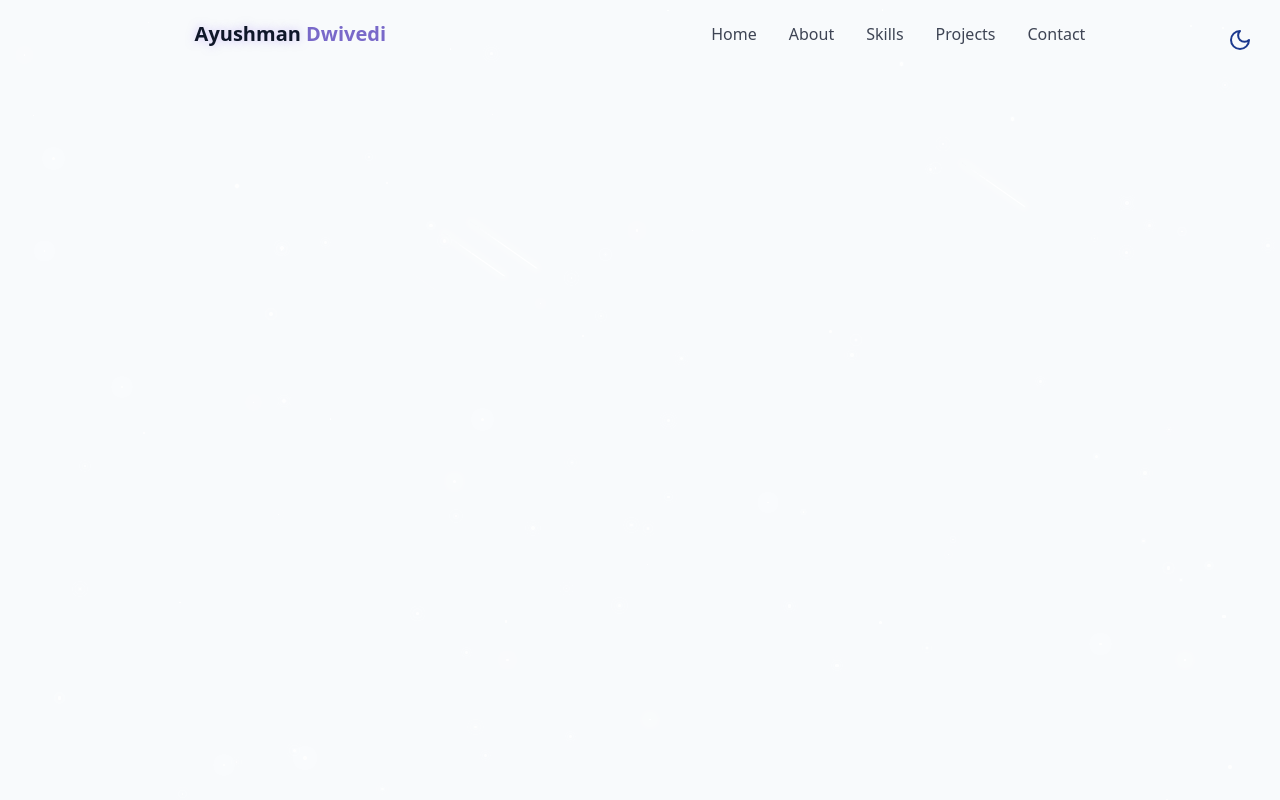
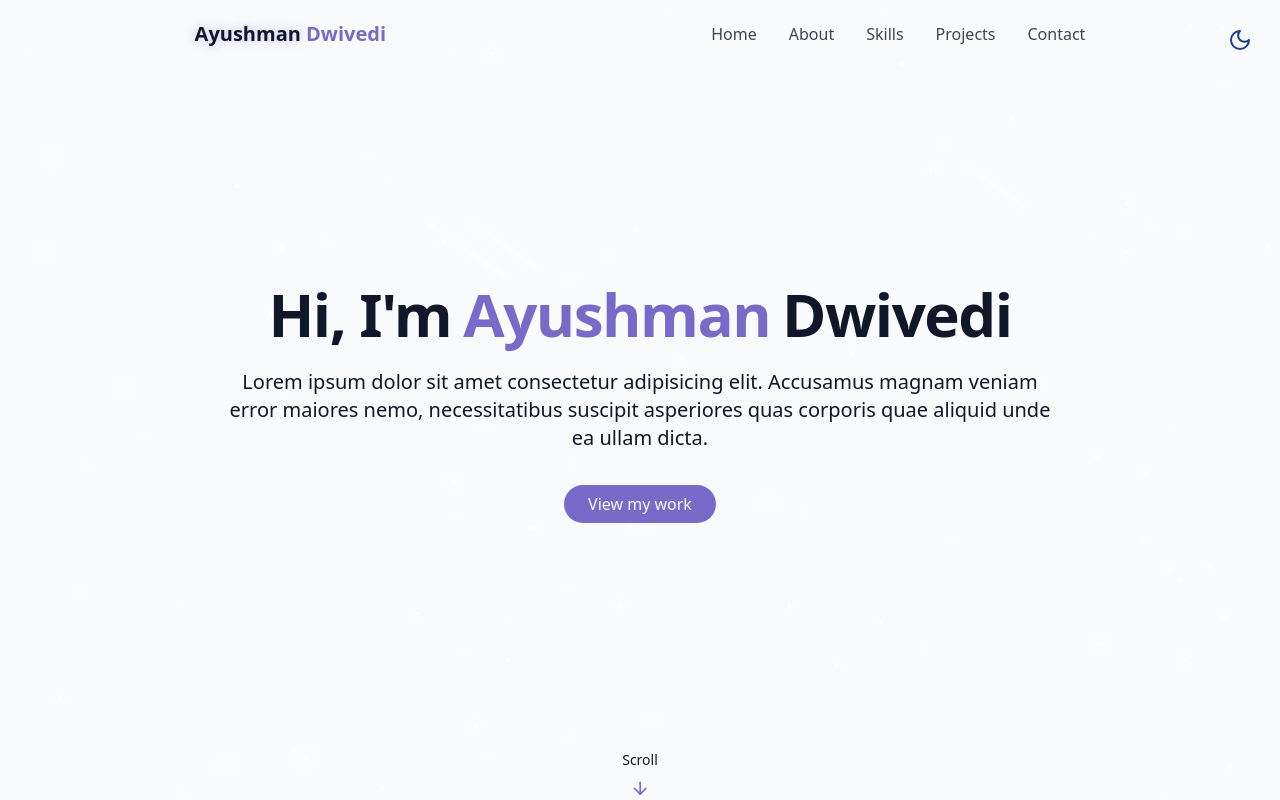
Before and after one commit to ayushmandwivedi/portfolio, a React (Vite) app: page / in a window 1280 px wide. Built offline with nearby package versions, Linux system fonts and the light colour scheme.

Commit message:
adds hero section

```diff
--- /dev/null
+++ b/src/components/HeroSection.jsx
@@ -0,0 +1,43 @@
+import { ArrowDown } from "lucide-react";
+import React from "react";
+
+const HeroSection = () => {
+  return (
+    <section
+      id="hero"
+      className="relative min-h-screen flex flex-col items-center justify-center px-4"
+    >
+      <div className="container max-w-4xl mx-auto text-center z-10">
+        <div className="space-y-6">
+          <h1 className="text-4xl md:text-6xl font-bold tracking-tight">
+            <span className="opacity-0 animate-fade-in">Hi, I'm</span>
+            <span className="text-primary opacity-0 ml-3 animate-fade-in-delay-1">
+              Ayushman
+            </span>
+            <span className="text-gradient ml-3 opacity-0 animate-fade-in-delay-2">
+              Dwivedi
+            </span>
+          </h1>
+          <p className="text-lg md:text-xl text-muted-foreground max-2-2xl mx-auto opacity-0 animate-fade-in-delay-3">
+            Lorem ipsum dolor sit amet consectetur adipisicing elit. Accusamus
+            magnam veniam error maiores nemo, necessitatibus suscipit asperiores
+            quas corporis quae aliquid unde ea ullam dicta.
+          </p>
+
+          <div className="pt-4 opacity-0 animate-fade-in-delay-4">
+            <a href="#projects" className="cosmic-button">
+              View my work
+            </a>
+          </div>
+        </div>
+      </div>
+
+      <div className="absolute bottom-0 left-1/2 transform -translate-x-1/2 flex flex-col items-center animate-bounce">
+        <span className="text-sm text-muted-foreground mb-2">Scroll</span>
+        <ArrowDown className="h-5 w-5 text-primary" />
+      </div>
+    </section>
+  );
+};
+
+export default HeroSection;
--- a/src/pages/Home.jsx
+++ b/src/pages/Home.jsx
@@ -2,6 +2,7 @@
 import ThemeToggle from "../components/ThemeToggle";
 import StarBackground from "../components/StarBackground";
 import Navbar from "../components/Navbar";
+import HeroSection from "../components/HeroSection";
 
 const Home = () => {
   return (
@@ -13,6 +14,9 @@
       {/* Navbar */}
       <Navbar />
       {/* Main Content */}
+      <main>
+        <HeroSection />
+      </main>
       {/* Footer */}
     </div>
   );
```
